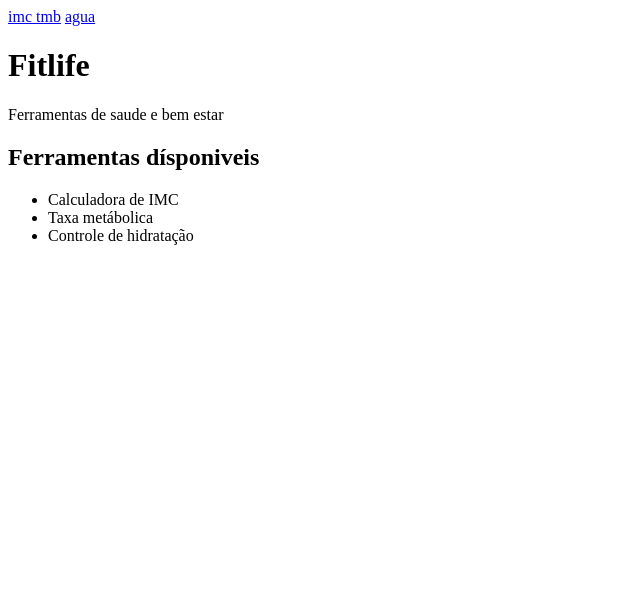
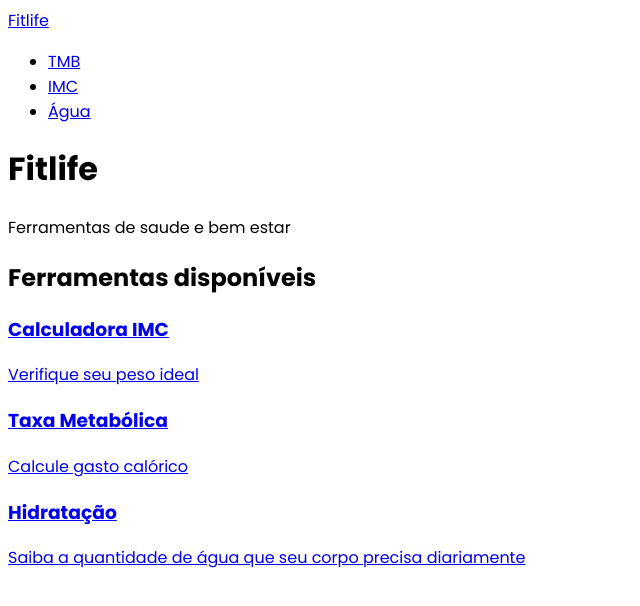
Before and after one commit to yutoinouee/FitLife, a plain HTML site: page index.html in a window 1280 px wide. Shown: the whole page, without its empty margins (0-640 px from the left). Drawn offline with Linux system fonts and the light colour scheme.

Commit message:
Feito HTML semantico

```diff
--- a/index.html
+++ b/index.html
@@ -12,26 +12,66 @@
 
     <title>Fitlife</title>
 </head>
-<body >
+<body style="font-family: poppins;">
+
+    <nav>
+    <a href="index.html">Fitlife</a>
+
+    <ul>
+       <li><a href="pages/tmb.html">TMB</a></li>
+       <li><a href="pages/imc.html">IMC</a></li>
+       <li><a href="pages/water.html">Água</a></li>
+    </ul>
+
+    </nav>
 
 
-<a href="pages/imc.html"> imc </a>
-<a href="pages/tmb.html">tmb</a>
-<a href="pages/water.html">agua</a>
+     <header>
 
-<h1>Fitlife</h1>
+        <h1>Fitlife</h1>
+        <p>Ferramentas de saude e bem estar</p>
 
-<p>Ferramentas de saude e bem estar</p>
 
-<h2>Ferramentas dísponiveis</h2>
+     </header>
 
-<ul>
 
-    <li>Calculadora de IMC</li>
-    <li>Taxa metábolica</li>
-    <li>Controle de hidratação</li>
+     <main>
 
-</ul>
+        <section>
+
+
+            <h2>Ferramentas disponíveis</h2>
+
+            <a href="pages/imc.html">
+
+                <h3>Calculadora IMC</h3>
+                <p>Verifique seu peso ideal</p>
+            </a>
+
+            <a href="pages/imc.html">
+
+                <h3>Taxa Metabólica</h3>
+
+                <p>Calcule gasto calórico</p>
+
+
+            </a>
+
+            <a href="pages/water.html">
+
+                <h3>Hidratação</h3>
+                <p>Saiba a quantidade de água que seu corpo precisa diariamente</p>
+
+
+            </a>
+
+
+        </section>
+
+     </main>
+
+
+
 
 
 
```
Also changed, not shown: pages/imc.html (+29 -1 lines), pages/tmb.html (+30 -1 lines), pages/water.html (+29 -1 lines).
